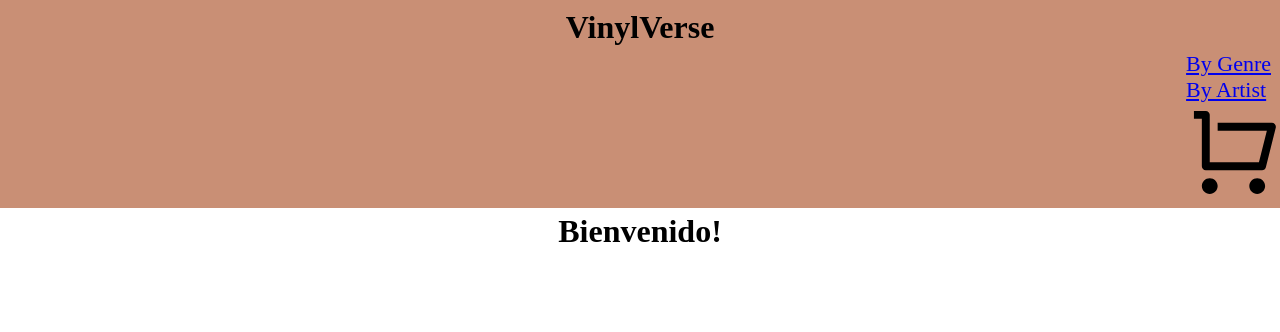
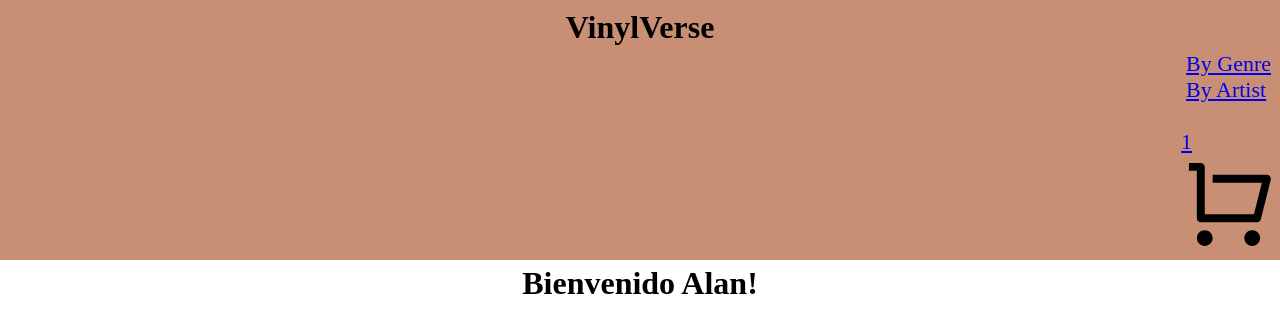
Before and after one commit to alanhb96/PreEntrega1HaidarBerre, a React (Vite) app: page / in a window 1280 px wide. Shown: the top 332 px of the page. Built offline with nearby package versions, Linux system fonts and the light colour scheme.

Commit message:
agregado de archivos faltantes

```diff
--- a/src/App.jsx
+++ b/src/App.jsx
@@ -7,7 +7,7 @@ const App = () =>{
   return (
     <>
       <NavBar/>
-      <ItemListContainer props="Bienvenido!"/>
+      <ItemListContainer userName="Alan"/>
     </>
   )
 }
--- a/src/components/CartWidget.jsx
+++ b/src/components/CartWidget.jsx
@@ -1,6 +1,9 @@
-const Cart = () =>{
+const Cart = ({products}) =>{
     return(
-        <svg xmlns="http://www.w3.org/2000/svg" viewBox="0 0 24 24"><path d="M4.00488 16V4H2.00488V2H5.00488C5.55717 2 6.00488 2.44772 6.00488 3V15H18.4433L20.4433 7H8.00488V5H21.7241C22.2764 5 22.7241 5.44772 22.7241 6C22.7241 6.08176 22.7141 6.16322 22.6942 6.24254L20.1942 16.2425C20.083 16.6877 19.683 17 19.2241 17H5.00488C4.4526 17 4.00488 16.5523 4.00488 16ZM6.00488 23C4.90031 23 4.00488 22.1046 4.00488 21C4.00488 19.8954 4.90031 19 6.00488 19C7.10945 19 8.00488 19.8954 8.00488 21C8.00488 22.1046 7.10945 23 6.00488 23ZM18.0049 23C16.9003 23 16.0049 22.1046 16.0049 21C16.0049 19.8954 16.9003 19 18.0049 19C19.1095 19 20.0049 19.8954 20.0049 21C20.0049 22.1046 19.1095 23 18.0049 23Z"></path></svg>
+        <>
+            <p>{products}</p>
+            <svg xmlns="http://www.w3.org/2000/svg" viewBox="0 0 24 24"><path d="M4.00488 16V4H2.00488V2H5.00488C5.55717 2 6.00488 2.44772 6.00488 3V15H18.4433L20.4433 7H8.00488V5H21.7241C22.2764 5 22.7241 5.44772 22.7241 6C22.7241 6.08176 22.7141 6.16322 22.6942 6.24254L20.1942 16.2425C20.083 16.6877 19.683 17 19.2241 17H5.00488C4.4526 17 4.00488 16.5523 4.00488 16ZM6.00488 23C4.90031 23 4.00488 22.1046 4.00488 21C4.00488 19.8954 4.90031 19 6.00488 19C7.10945 19 8.00488 19.8954 8.00488 21C8.00488 22.1046 7.10945 23 6.00488 23ZM18.0049 23C16.9003 23 16.0049 22.1046 16.0049 21C16.0049 19.8954 16.9003 19 18.0049 19C19.1095 19 20.0049 19.8954 20.0049 21C20.0049 22.1046 19.1095 23 18.0049 23Z"></path></svg>
+        </>
     )
 }
 export default Cart
--- a/src/components/ItemListContainer.jsx
+++ b/src/components/ItemListContainer.jsx
@@ -1,6 +1,6 @@
-const ItemListContainer = ({props}) => {
+const ItemListContainer = ({userName}) => {
     return(
-        <h1>{props}</h1>
+        <h1>Bienvenido {userName}!</h1>
     )
 }
 
--- a/src/components/NavBar.jsx
+++ b/src/components/NavBar.jsx
@@ -10,7 +10,7 @@ const NavBar = () => {
                 <ul>
                     <li><a href="#">By Genre</a></li>
                     <li><a href="#">By Artist</a></li>
-                    <li><a href="#"><Cart/></a></li>
+                    <li><a href="#"><Cart products='1'/></a></li>
                 </ul>
             </nav>
         </header>
```
